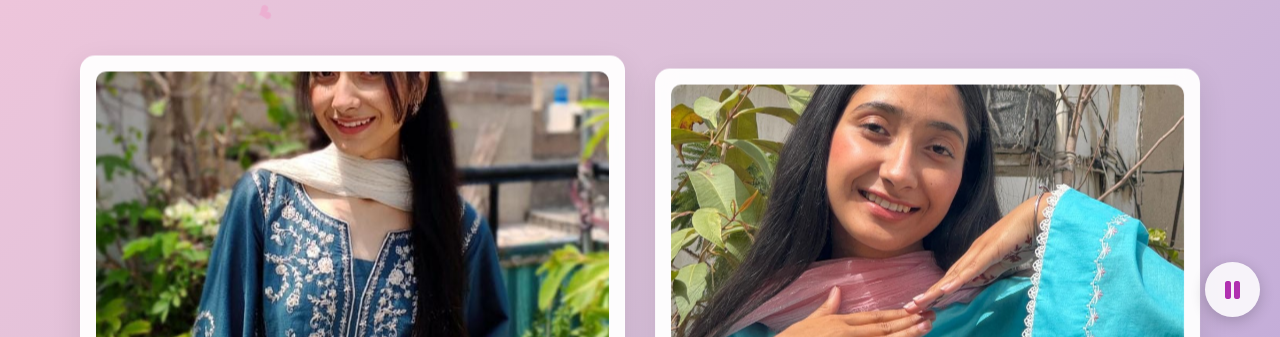
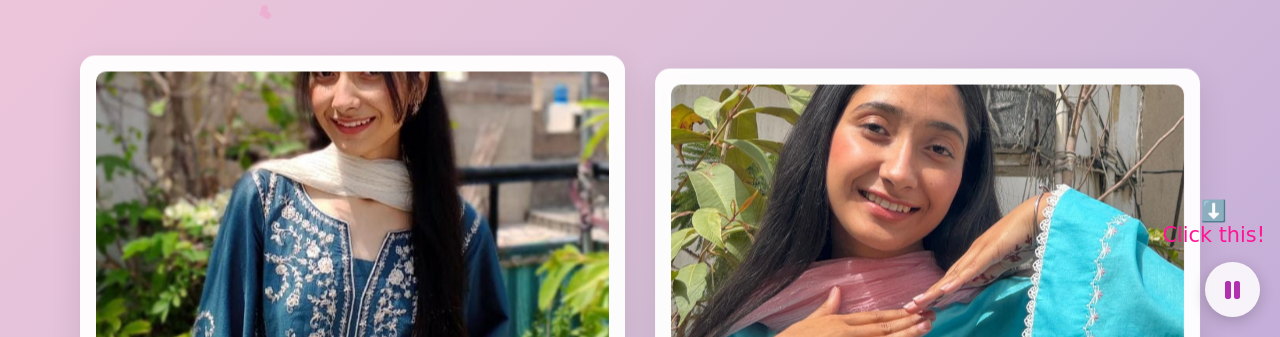
Before and after one commit to Mubi3784/birthday, a plain HTML site: page special.html in a window 1280 px wide. Shown: the part 463-800 px from the top of the page. Drawn offline with nearby package versions, Linux system fonts and the light colour scheme.

Commit message:
next page music alert

```diff
--- a/special.css
+++ b/special.css
@@ -320,3 +320,15 @@ body {
   font-size: 1.2rem;
   animation: fadeIn 2s ease;
 }
+  /* music hint */
+  .music-hint {
+  position: fixed;
+  bottom: 90px; /* slightly above music icon */
+  right: 15px;
+  text-align: center;
+  color: #ff1493;
+  font-family: 'Dancing Script', cursive;
+  font-size: 1.3rem;
+  z-index: 200;
+  animation: fadeInOut 3s infinite;
+}
--- a/special.html
+++ b/special.html
@@ -115,6 +115,10 @@ I am completely yours.</textarea>
         <div class="music-control" id="musicControl">
             <i class="fa fa-music"></i>
         </div>
+         <div class="music-hint">
+        <span class="arrow">⬇️</span>
+        <p>Click this!</p>
+    </div>
 
         <!-- Font Awesome for icons -->
         <link rel="stylesheet" href="https://cdnjs.cloudflare.com/ajax/libs/font-awesome/6.4.0/css/all.min.css">
--- a/special.js
+++ b/special.js
@@ -190,3 +190,14 @@ musicControl.addEventListener('click', () => {
     musicControl.innerHTML = '<i class="fa fa-pause"></i>';
   }
 });
+// music alert
+// Show "Click this" hint for 5 seconds
+const musicHint = document.querySelector(".music-hint");
+setTimeout(() => {
+  musicHint.classList.add("hidden");
+}, 5000);
+
+// When user clicks the music button, hide the hint immediately
+musicControl.addEventListener("click", () => {
+  musicHint.classList.add("hidden");
+});
```
Also changed, not shown: index.html (+1 -0 lines), birthdaystyle.css (line endings or trailing spaces), script.js (line endings or trailing spaces).
